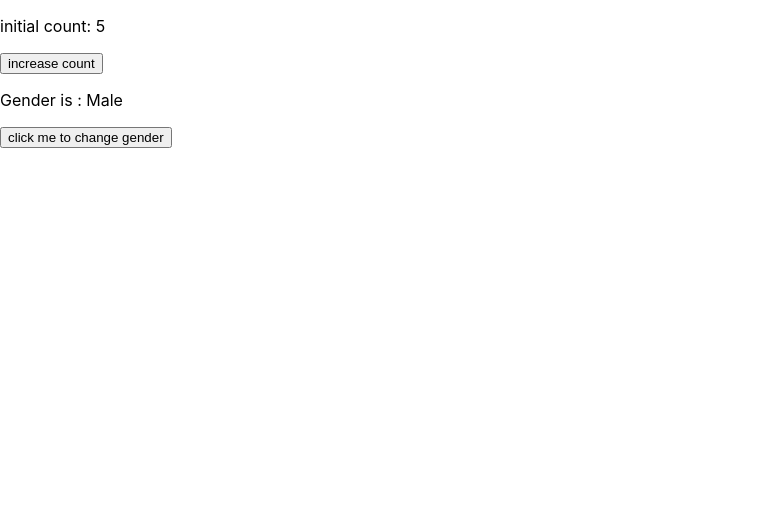
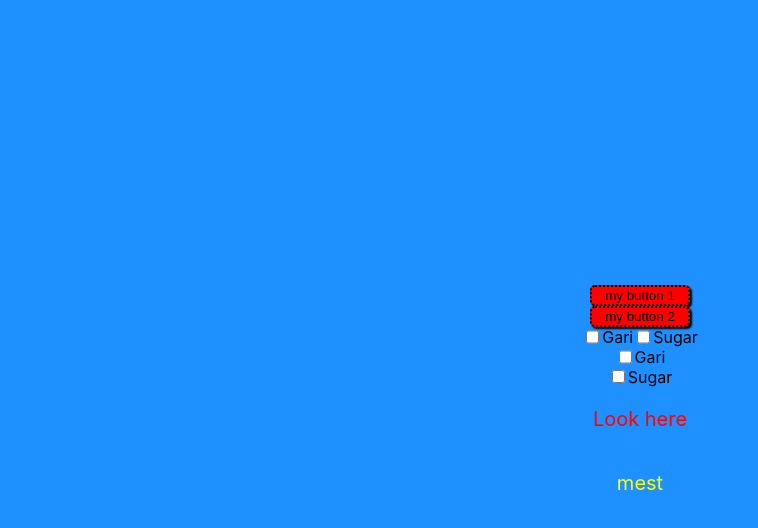
Before and after one commit to sam-20/jkdlsajfsad-jf, a React (Create React App) app: page / in a window 1280 px wide. Shown: the top 528 px of the page, without its empty margins (0-758 px from the left). Built offline with nearby package versions, Linux system fonts and the light colour scheme.

Commit message:
props and styling

```diff
--- a/src/App.js
+++ b/src/App.js
@@ -1,77 +1,23 @@
 import React, { useState } from 'react'
+import Statemgt from './components/Statemgt'
+import Test1 from './components/Test1'
 
+import Form from './components/form/form'
+import Home from './components/Home/Home'
 
 function App() {
-
-  /**state management we declare variables like this **/
-
-/******************NOTE ************************/
-  //  in the example below
-  //  const [count, changeCount] = useState(5)
-  //  count: is the name of the state variable
-  //  changeCount is the name of the function we want to use when we want to change the value of the count
-  //  useState(5) means we're initializing the value of count to 5
-  const [count, changeCount] = useState(5)
-
-
-  //  in the example2  below
-  //  const [gender, setGender] = useState('Male')
-  //  gender: is the name of the state variable
-  //  setGender is the name of the function we want to use when we want to change the value of the gender
-  //  useState('Male') means we're initializing the value of gender to 'Male'
-  const [gender, setGender] = useState('Male')
-
-
-   //  in the example3  below
-  //  const [num1, setNum1] = useState()
-  //  num1: is the name of the state variable
-  //  setNum1 is the name of the function we want to use when we want to change the value of the num1
-  //  useState() means we're initializing the value of num1 to nothing
-  const [num1, setNum1] = useState();
-
-
-
-/**this function takes the value of count and adds 1 to it
- * before assigning it to count again
- */
-  function increase_count() {
-    changeCount(count + 1);
-  }
-
-
-/**this functions changes the value of gender
- * if the gender is male..it changes to female
- * and if its female it changes it to male
- */
-  function change_gender() {
-
-    if (gender === 'Male') {
-
-      //change gender to female
-      setGender('Female')
-
-    }
-
-    else {
-
-      //change gender to male
-      setGender('Male');
-    }
-
-  }
 
 
   return (
     <div className="App">
 
-      <p> initial count: {count}</p>
+      {/* <Statemgt /> */}
 
-      <button onClick={increase_count} >increase count </button>
+      {/* <Test1 /> */}
 
+      {/* <Form/> */}
 
-      <p>Gender is :  {gender}</p>
-
-      <button onClick={change_gender}>click me to change gender</button>
+      <Home />
 
     </div>
   );
--- /dev/null
+++ b/src/components/Home/Home.css
@@ -0,0 +1,24 @@
+.body {
+    height: 100vh;
+    background-color: dodgerblue;
+    display: flex;
+    flex-direction: column;
+    align-items: center;
+    justify-content: center;
+}
+
+.loginbutton{
+
+        background-color: red;
+        width: 150px;
+        height: 60px;
+        color:white;
+        margin-bottom: 10px;
+}
+
+.signupbutton{
+    background-color:green;
+    width: 200px;
+    height: 30px;
+    color:yellow;
+}
--- /dev/null
+++ b/src/components/Home/Home.js
@@ -0,0 +1,67 @@
+import './Home.css'
+import Button from '../button/button'
+import Inputfield from '../inputfield/inputfield'
+import Typography from '../Typography/typography'
+
+function Home() {
+
+    return (
+        <div className="body">
+
+            {/* <button className="loginbutton">Login</button>
+
+            <button className="signupbutton">Signup</button>
+
+            <div style={{background:'white'}}>
+                <Button textinsidebutton="Sign In" customizecolor="white" customizeheight={10} />
+
+                <Button textinsidebutton="Sign out" customizecolor="black" customizeheight={20} />
+            </div>
+
+        <button>Some text</button> */}
+
+            {/* <input type="text" />
+        <input type="password" />
+        <input type="number"/>
+        <input type="radio" />
+        <input type="checkbox" /> */}
+
+            <Button textinsidebutton="my button 1" />
+            <Button textinsidebutton="my button 2" > </Button>
+
+            <div style={{ display: 'flex' }}>
+                <Inputfield myinputtype="checkbox" />
+                <span>Gari</span>
+
+                <Inputfield myinputtype="checkbox" />
+                <span>Sugar</span>
+            </div>
+
+            <div style={{ display: 'flex' }}>
+                <Inputfield myinputtype="checkbox" />
+                <span>Gari</span>
+
+            </div>
+
+            <div>
+                <Inputfield myinputtype="checkbox" />
+                <span>Sugar</span>
+            </div>
+
+            <div style={{ display: 'flex' }}>
+
+            </div>
+
+            {/* <Inputfield myinputtype="password" /> */}
+
+            {/* <Inputfield myinputtype="radio" /> */}
+
+            <Typography text="Look here" mytypographycolor="red" />
+
+            <Typography text="mest" mytypographycolor="yellow" />
+
+        </div>
+    )
+}
+
+export default Home;
--- /dev/null
+++ b/src/components/Statemgt.js
@@ -0,0 +1,81 @@
+import React, { useState } from 'react'
+
+function Statemgt() {
+
+    /**state management we declare variables like this **/
+
+    /******************NOTE ************************/
+    //  in the example below
+    //  const [count, changeCount] = useState(5)
+    //  count: is the name of the state variable
+    //  changeCount is the name of the function we want to use when we want to change the value of the count
+    //  useState(5) means we're initializing the value of count to 5
+    const [count, changeCount] = useState(5)
+
+
+    //  in the example2  below
+    //  const [gender, setGender] = useState('Male')
+    //  gender: is the name of the state variable
+    //  setGender is the name of the function we want to use when we want to change the value of the gender
+    //  useState('Male') means we're initializing the value of gender to 'Male'
+    const [gender, setGender] = useState('Male')
+
+
+    //  in the example3  below
+    //  const [num1, setNum1] = useState()
+    //  num1: is the name of the state variable
+    //  setNum1 is the name of the function we want to use when we want to change the value of the num1
+    //  useState() means we're initializing the value of num1 to nothing
+    const [num1, setNum1] = useState();
+
+
+
+    /**this function takes the value of count and adds 1 to it
+     * before assigning it to count again
+     */
+    function increase_count() {
+        changeCount(count + 1);
+    }
+
+
+    /**this functions changes the value of gender
+     * if the gender is male..it changes to female
+     * and if its female it changes it to male
+     */
+    function change_gender() {
+
+        if (gender === 'Male') {
+
+            //change gender to female
+            setGender('Female')
+
+        }
+
+        else {
+
+            //change gender to male
+            setGender('Male');
+        }
+
+    }
+
+
+
+    return (
+        <div>
+
+            <p> initial count: {count}</p>
+
+            <button onClick={increase_count} >increase count </button>
+
+
+            <p>Gender is :  {gender}</p>
+
+            <button onClick={change_gender}>click me to change gender</button>
+
+
+        </div>
+    )
+}
+
+export default Statemgt
--- /dev/null
+++ b/src/components/Test1.js
@@ -0,0 +1,34 @@
+import React, { useState } from 'react'
+
+function Test1() {
+
+    let num1 = 5;
+    num1 = 10
+    console.log(num1)
+
+    let myname = 'samuel'
+    myname = 'king'
+
+    var [num2, changeNum1] = useState(5)
+    var [myname2, changeName] = useState()
+
+
+   function  change(){
+        changeName('King')
+    }
+
+    return (
+        <div>
+
+
+            {/* num2 is : {num2} */}
+            <p>my name is : {myname2}</p>
+
+            <button onClick={change} >change the name </button>
+        </div>
+    )
+
+}
+
+
+export default Test1
--- /dev/null
+++ b/src/components/Typography/typography.js
@@ -0,0 +1,10 @@
+function Typography(props) {
+
+    return (
+        <p style={{ color: props.mytypographycolor, fontSize: 20 }}>
+            {props.text}
+        </p>
+    )
+}
+
+export default Typography
--- /dev/null
+++ b/src/components/button/button.js
@@ -0,0 +1,20 @@
+
+function Button (props){
+
+    return(
+        <button
+            style={{
+                backgroundColor:'red',
+                color:props.customizecolor,
+                width:100,
+                height:props.customizeheight,
+                borderRadius:5,
+                boxShadow:'2px 2px 2px',
+                borderStyle:'dotted'
+    }}>
+            {props.textinsidebutton}
+            </button>
+    )
+}
+
+export default Button;
--- /dev/null
+++ b/src/components/form/form.css
@@ -0,0 +1,5 @@
+
+
+.headertext{
+    color: red;
+}
--- /dev/null
+++ b/src/components/form/form.js
@@ -0,0 +1,11 @@
+import './form.css'
+
+function Form() {
+    return (
+        <div>
+            <p className="headertext" >this is the form page</p>
+        </div>
+    )
+}
+
+export default Form;
--- /dev/null
+++ b/src/components/inputfield/inputfield.js
@@ -0,0 +1,8 @@
+
+function Inputfield(props) {
+    return (
+        <input type={props.myinputtype} />
+    )
+}
+
+export default Inputfield
--- a/src/index.css
+++ b/src/index.css
@@ -11,3 +11,11 @@ code {
   font-family: source-code-pro, Menlo, Monaco, Consolas, 'Courier New',
     monospace;
 }
+
+button{
+
+}
+
+.button{
+
+}
```
